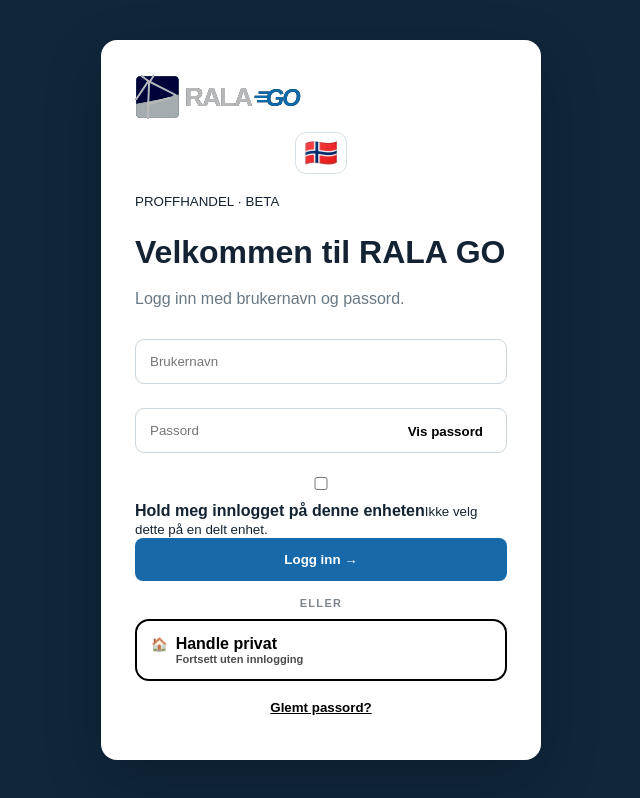
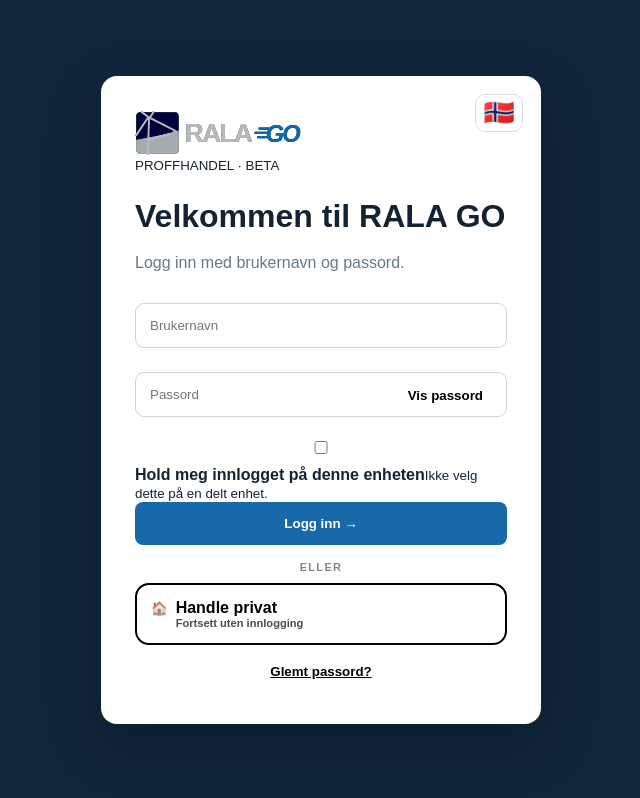
Before and after one commit to arneulrik-dev/RALA-GO, a Next.js app: page / in a window 1280 px wide. Shown: the whole page, without its empty margins (319-959 px from the left). Built offline with nearby package versions, Linux system fonts and the light colour scheme.

Commit message:
Refine desktop login language placement

```diff
--- a/app/globals.css
+++ b/app/globals.css
@@ -212,3 +212,12 @@
 
 /* Compact visible-flag language picker */
 .loginLanguageFlag{position:relative;display:flex;justify-content:center;margin:12px 0 18px}.languageFlagButton{width:52px;height:42px;padding:4px;border:1px solid #d5dfe6;border-radius:11px;background:#fff;font-size:27px;line-height:1;cursor:pointer}.languageFlagMenu{position:absolute;top:48px;left:50%;transform:translateX(-50%);z-index:30;width:190px;padding:7px;border:1px solid #d5dfe6;border-radius:12px;background:#fff;box-shadow:0 10px 30px rgba(0,0,0,.14)}.languageFlagMenu button{width:100%;display:flex;align-items:center;gap:10px;padding:9px 10px;border:0;border-radius:8px;background:transparent;color:#17232d;text-align:left;font:inherit;cursor:pointer}.languageFlagMenu button span{font-size:21px}.languageFlagMenu button:hover,.languageFlagMenu button.active{background:#eef5fa}.dark .languageFlagButton,.dark .languageFlagMenu{background:#101820;border-color:#3a4b58}.dark .languageFlagMenu button{color:#e7edf2}.dark .languageFlagMenu button:hover,.dark .languageFlagMenu button.active{background:#263844}
+
+
+/* Desktop login language placement; keep mobile layout unchanged */
+@media(min-width:701px){
+  .loginCard{position:relative}
+  .loginLanguageFlag{position:absolute;top:18px;right:18px;margin:0;z-index:35}
+  .languageFlagButton{width:48px;height:38px;font-size:25px;border-radius:10px}
+  .languageFlagMenu{top:44px;left:auto;right:0;transform:none}
+}
```
